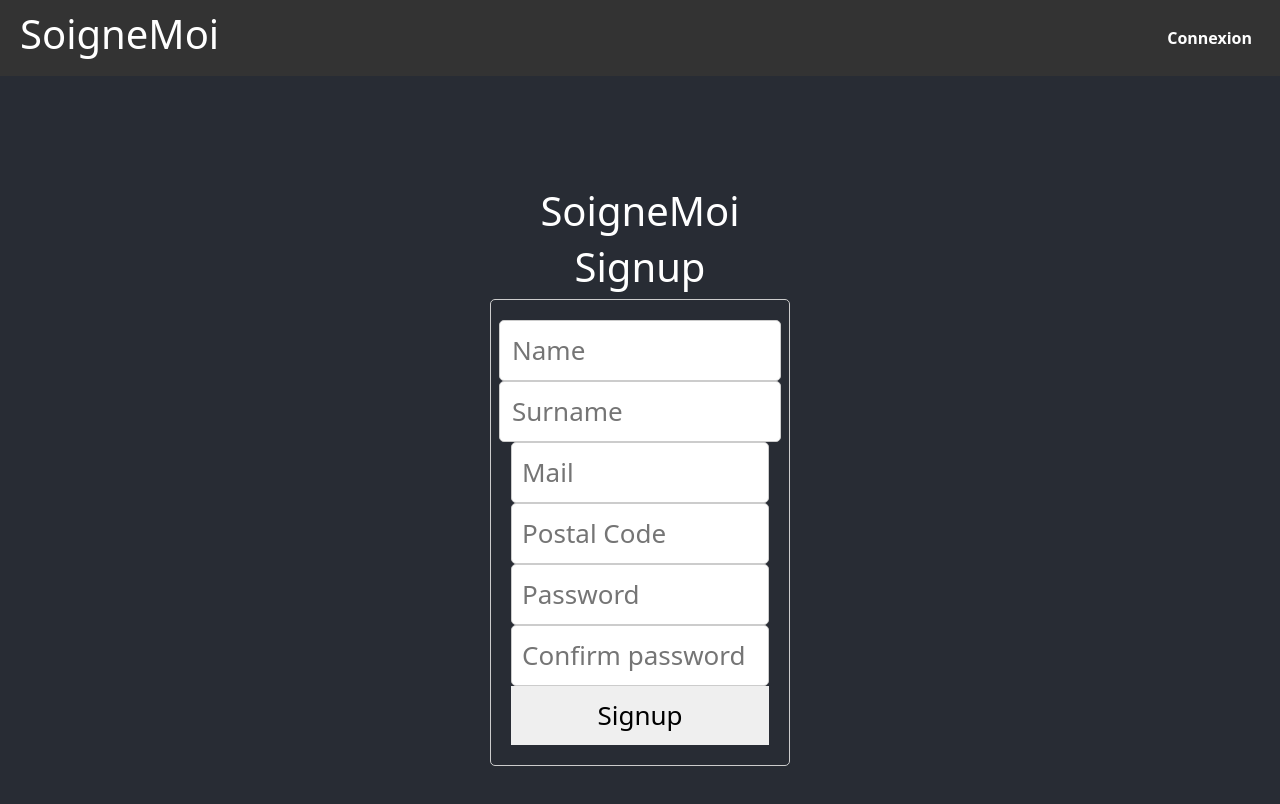
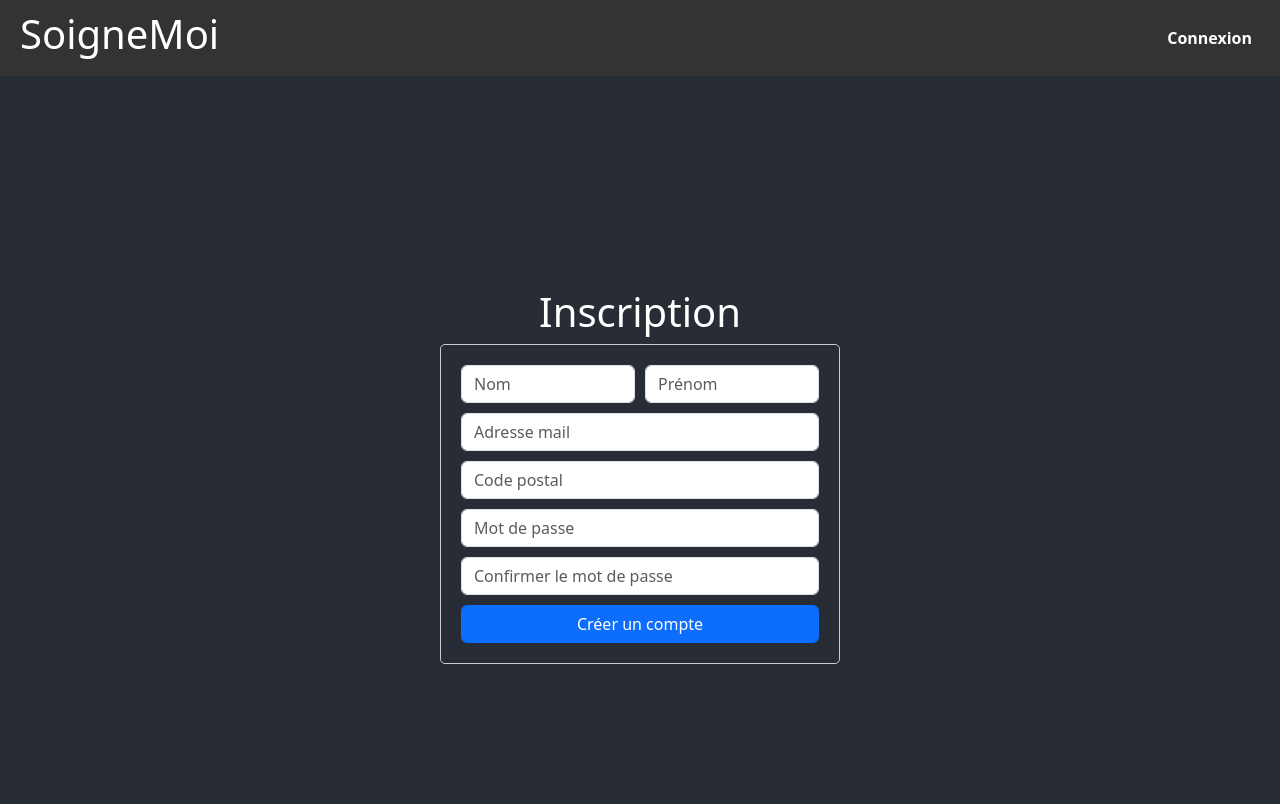
Before and after one commit to HalTobin/SoigneMoi_Web, a React (Create React App) app: page /signup in a window 1280 px wide. Shown: the top 804 px of the page. Built offline with nearby package versions, Linux system fonts and the light colour scheme; no server answers.

Commit message:
bootstrap migration

```diff
--- a/src/pages/auth/LogInScreen.css
+++ b/src/pages/auth/LogInScreen.css
@@ -1,4 +1,3 @@
-/* Apply some basic styles for the form */
 .column {
     display: flex;
     flex-direction: column;
@@ -9,35 +8,31 @@
     border-radius: 5px;
 }
 
-.row {
+.input {
+    width: 100%;
+    padding: 10px;
+    border: 1px solid #ccc;
+    border-radius: 4px;
+    box-sizing: border-box;
+}
+
+.form-control {
+    margin-bottom: 10px;
+}
+
+.button-row {
+    margin-right: 10px;
     display: flex;
     flex-direction: row;
     justify-content: space-between;
-    margin-top: 10px;
 }
 
-/* Style the label and input fields */
-label {
-    font-weight: bold;
-    margin-bottom: 5px;
+.button-row Button:first-child {
+    margin-right: 5px;
 }
 
-input {
-    width: 100%;
-    padding: 10px;
-    margin-bottom: 10px;
-    border: 1px solid #ccc;
-    border-radius: 5px;
-    box-sizing: border-box;
-    /* Add this line */
-}
-
-/* Style the buttons */
-button {
-    padding: 10px 20px;
-    border: none;
-    border-radius: 5px;
-    cursor: pointer;
+.button-row Button:last-child {
+    margin-left: 5px;
 }
 
 /* Add some styling to differentiate between Sign Up and Login buttons */
--- a/src/pages/auth/LogInScreen.js
+++ b/src/pages/auth/LogInScreen.js
@@ -3,6 +3,7 @@ import './LogInScreen.css'
 import axios from 'axios';
 import { useNavigate } from "react-router-dom";
 import { TOKEN_STORAGE_KEY } from "../../const";
+import { Button } from "react-bootstrap";
 
 function LogInScreen() {
     const [mail, setMail] = useState('');
@@ -11,12 +12,7 @@ function LogInScreen() {
 
     const navigate = useNavigate();
 
-    const handleSubmit = (e) => {
-        e.preventDefault();
-        // Add your form submission logic here
-        console.log('Mail:', mail);
-        console.log('Password:', password);
-    };
+    const handleSubmit = (e) => { e.preventDefault(); };
 
     const handleLogin = async () => {
         axios.post('http://localhost:3000/api/auth/login', {
@@ -29,7 +25,6 @@ function LogInScreen() {
                     if (json.data.role === "Visitor") { navigate(-1) }
                     if (json.data.role === "Doctor") { setLoginStatus('Please use the app dedicated to doctors.'); }
                     if (json.data.role === "Admin") { navigate('/admin', { replace: true }) }
-                    //setLoginStatus('Login Successful');
                 } else {
                     setLoginStatus('Login Failed');
                 }
@@ -39,12 +34,12 @@ function LogInScreen() {
     return (
         <div className="App">
             <header className="App-header">
-                <h1>SoigneMoi</h1>
+                <h1>Connexion</h1>
                 <div>
-                    <h2>Connexion</h2>
                     <form onSubmit={handleSubmit}>
                         <div className="column">
                             <input
+                                className="form-control"
                                 type="text"
                                 id="mail"
                                 placeholder="Adresse mail"
@@ -52,15 +47,20 @@ function LogInScreen() {
                                 onChange={(e) => setMail(e.target.value)}
                             />
                             <input
+                                className="form-control password"
                                 type="password"
                                 id="password"
                                 placeholder="Mot de passe"
                                 value={password}
                                 onChange={(e) => setPassword(e.target.value)}
                             />
-                            <div className="row">
-                                <button onClick={() => navigate('/signup', { replace: true })} type="submit">Sign Up</button>
-                                <button onClick={handleLogin}>Login</button>
+                            <div className="button-row">
+                                <Button
+                                    className="col-md-6"
+                                    onClick={() => navigate('/signup', { replace: true })} type="submit">Sign Up</Button>
+                                <Button
+                                    className="col-md-6"
+                                    onClick={handleLogin}>Login</Button>
                             </div>
                             <div>{loginStatus}</div>
                         </div>
--- a/src/pages/auth/SignUpScreen.css
+++ b/src/pages/auth/SignUpScreen.css
@@ -1,35 +1,27 @@
 .column {
     display: flex;
     flex-direction: column;
-    width: 300px;
+    width: 400px;
     margin: 0 auto;
     padding: 20px;
     border: 1px solid #ccc;
     border-radius: 5px;
 }
 
-.row {
+.form-row {
     display: flex;
     flex-direction: row;
-}
-
-/* Style the label and input fields */
-input {
-    width: 100%;
-    padding: 10px;
-    margin: 0;
-    /* Remove default margin */
-    border: 1px solid #ccc;
-    border-radius: 5px;
-    box-sizing: border-box;
-    margin-bottom: 10px;
-    /* Add margin-bottom to control spacing */
+    justify-content: space-between;
+    margin-right: 10px;
 }
 
 /* Add padding between "Name" and "Surname" */
-.row input:first-child {
-    margin-right: 10px;
-    /* Adjust the padding as desired */
+.form-row div:first-child {
+    margin-right: 5px;
+}
+
+.form-row div:last-child {
+    margin-left: 5px
 }
 
 /* Style the Signup button with a class selector */
--- a/src/pages/auth/SignUpScreen.js
+++ b/src/pages/auth/SignUpScreen.js
@@ -1,6 +1,7 @@
 import React, { useState } from 'react';
 import axios from 'axios';
 import "./SignUpScreen.css"
+import { Button } from 'react-bootstrap';
 
 function SignUp() {
     const [mail, setMail] = useState('');
@@ -46,52 +47,59 @@ function SignUp() {
     return (
         <div className="App">
             <header className="App-header">
-                <h1>SoigneMoi</h1>
+                <h1>Inscription</h1>
                 <div>
-                    <h1>Signup</h1>
                     <form onSubmit={handleSubmit}>
                         <div div className="column">
-                            <div className="row">
+                            <div className="form-row">
+                                <div className="form-group col-md-6">
                                     <input
+                                        className="form-control"
                                         type="text"
-                                    placeholder="Name"
+                                        placeholder="Nom"
                                         value={name}
                                         onChange={(e) => setName(e.target.value)}
                                     />
+                                </div>
+                                <div className="form-group col-md-6">
                                     <input
+                                        className="form-control"
                                         type="text"
-                                    placeholder="Surname"
+                                        placeholder="Prénom"
                                         value={surname}
                                         onChange={(e) => setSurname(e.target.value)}
                                     />
                                 </div>
+                            </div>
                             <input
+                                className="form-control"
                                 type="text"
-                                placeholder="Mail"
+                                placeholder="Adresse mail"
                                 value={mail}
                                 onChange={(e) => setMail(e.target.value)}
                             />
                             <input
+                                className="form-control"
                                 type="number"
-                                placeholder="Postal Code"
+                                placeholder="Code postal"
                                 value={postCode}
                                 onChange={(e) => setPostCode(e.target.value)}
                             />
                             <input
+                                className={(password != passwordCheck) ? 'error form-control' : 'form-control'}
                                 type="password"
-                                placeholder="Password"
+                                placeholder="Mot de passe"
                                 value={password}
                                 onChange={(e) => setPassword(e.target.value)}
-                                className={(password != passwordCheck) ? 'error' : ''}
                             />
                             <input
+                                className={(password != passwordCheck) ? 'error form-control' : 'form-control'}
                                 type="password"
-                                placeholder="Confirm password"
+                                placeholder="Confirmer le mot de passe"
                                 value={passwordCheck}
                                 onChange={(e) => setPasswordCheck(e.target.value)}
-                                className={(password != passwordCheck) ? 'error' : ''}
                             />
-                            <button onClick={handleSignup}>Signup</button>
+                            <Button onClick={handleSignup}>Créer un compte</Button>
                         </div>
                         <div>{signupStatus}</div>
                     </form>
```
Lines whose indentation alone changed are shown as unchanged.
